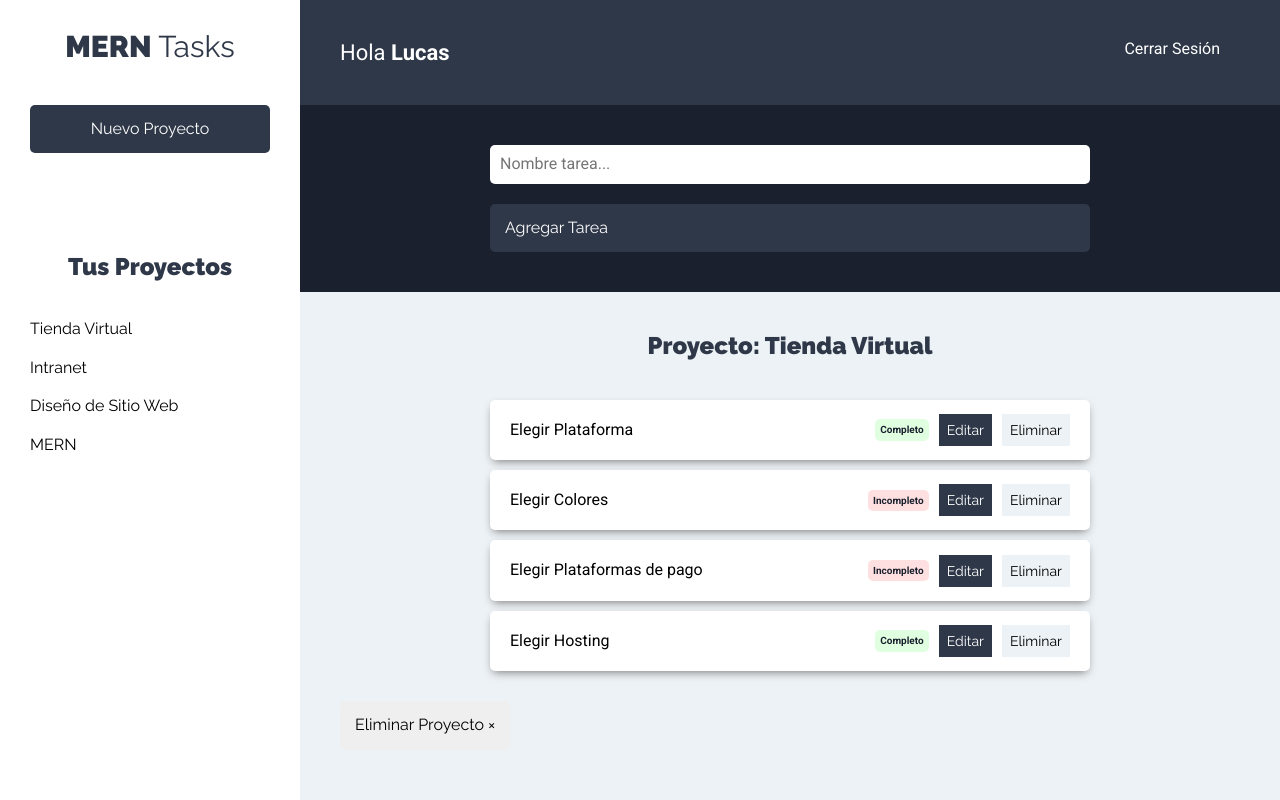
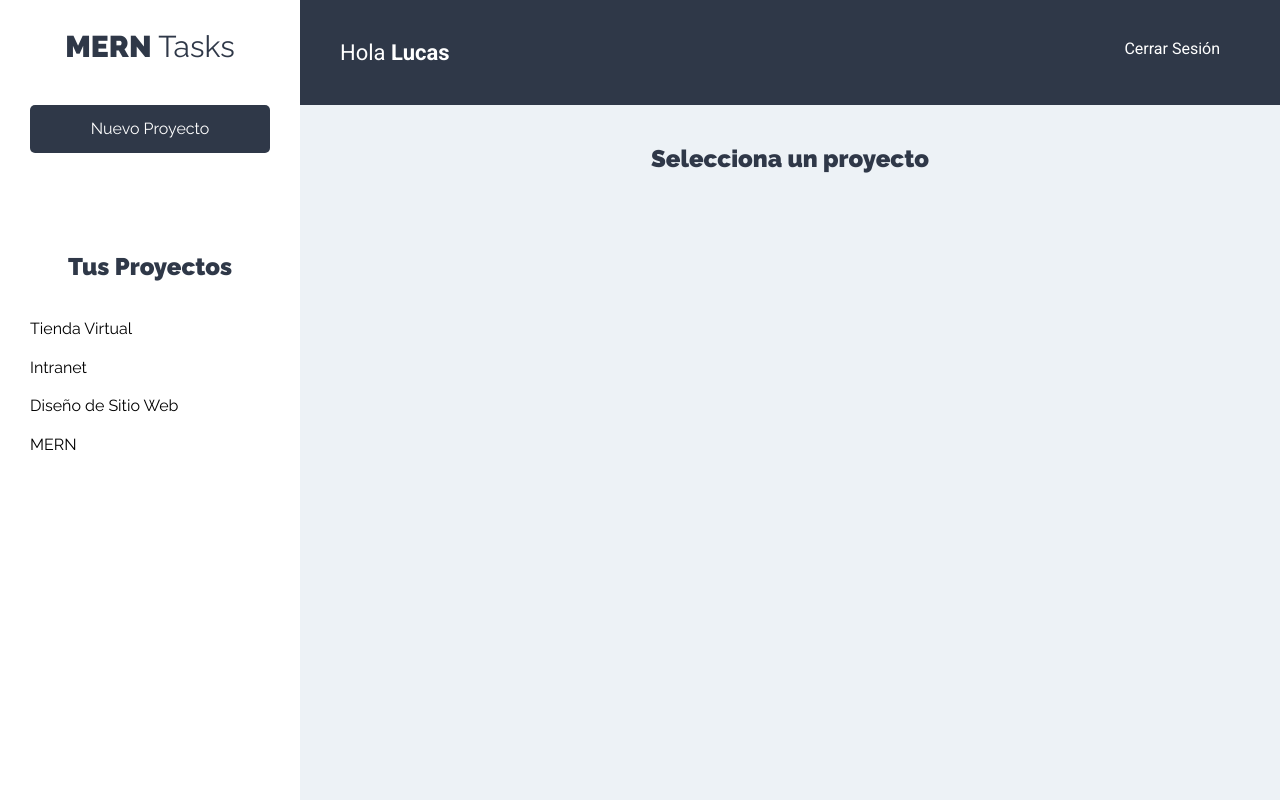
Before and after one commit to lucasjcordoba/MERNtasks, a React (Create React App) app: page /proyectos in a window 1280 px wide. Built offline with nearby package versions, Linux system fonts and the light colour scheme.

Commit message:
agregando, mostrando y eliminando proyectos

```diff
--- a/src/components/proyectos/ListadoProyectos.js
+++ b/src/components/proyectos/ListadoProyectos.js
@@ -3,6 +3,7 @@
 import proyectoContext from "../../context/proyectos/proyectoContext";
 
 const ListadoProyectos = () => {
+
   //Extraer proyectos de state inicial
   const proyectosContext = useContext(proyectoContext);
   const { proyectos, obtenerProyectos } = proyectosContext;
@@ -12,7 +13,9 @@
     obtenerProyectos();
   }, []);
 
-  if (proyectos.length === 0) return null;
+
+  //Revisar si proyectos tiene contenido
+  if (proyectos.length === 0) return <p>No hay proyectos, comienza creando uno</p>;
 
   return (
     <ul className="listado-proyectos">
--- a/src/components/tareas/FormTarea.js
+++ b/src/components/tareas/FormTarea.js
@@ -1,6 +1,18 @@
-import React from 'react'
+import React, { useContext } from "react";
+import proyectoContext from "../../context/proyectos/proyectoContext";
 
 const FormTarea = () => {
+
+  //Extraer si un proyecto está activo
+  const proyectosContext = useContext(proyectoContext);
+  const { proyecto } = proyectosContext;
+
+  //Si no hay proyecto seleccionado
+  if(!proyecto) return null;
+
+  //Array destructuring para extraer el proyecto actual
+  const [proyectoActual] = proyecto;
+
   return (
     <div className="formulario">
       <form action="">
@@ -23,6 +35,6 @@
       </form>
     </div>
   );
-}
+};
 
 export default FormTarea;
--- a/src/components/tareas/ListadoTareas.js
+++ b/src/components/tareas/ListadoTareas.js
@@ -1,33 +1,50 @@
-import React, { Fragment } from "react";
-import Tarea from '../tareas/Tarea'
+import React, { Fragment, useContext } from "react";
+import Tarea from "../tareas/Tarea";
+import proyectoContext from "../../context/proyectos/proyectoContext";
 
 const ListadoTareas = () => {
+  //Extraer proyectos de state inicial
+  const proyectosContext = useContext(proyectoContext);
+  const { proyecto, eliminarProyecto } = proyectosContext;
 
-    const tareasProyecto = [
-        { nombre: 'Elegir Plataforma', estado: true },
-        { nombre: 'Elegir Colores', estado: false },
-        { nombre: 'Elegir Plataformas de pago', estado: false },
-        { nombre: 'Elegir Hosting', estado: true },
-    ]
+  //Si no hay proyecto seleccionado
+  if(!proyecto) return <h2>Selecciona un proyecto</h2>
+
+  //Array destructuring para extraer el proyecto actual
+  const [proyectoActual] = proyecto;
+
+  const tareasProyecto = [
+    { nombre: "Elegir Plataforma", estado: true },
+    { nombre: "Elegir Colores", estado: false },
+    { nombre: "Elegir Plataformas de pago", estado: false },
+    { nombre: "Elegir Hosting", estado: true },
+  ];
+
+  const onClickEliminar = () => {
+    eliminarProyecto(proyectoActual.id)
+  }
+
   return (
-
     <Fragment>
-      <h2>Proyecto: Tienda Virtual</h2>
+      <h2>Proyecto: {proyectoActual.nombre}</h2>
 
       <ul className="listado-tareas">
-          {tareasProyecto.length === 0
-          ? (<li className="tarea"><p>No hay tareas</p></li>)
-          : tareasProyecto.map(tarea => (
-              <Tarea
-                tarea={tarea}
-              />
-          ))}
+        {tareasProyecto.length === 0 ? (
+          <li className="tarea">
+            <p>No hay tareas</p>
+          </li>
+        ) : (
+          tareasProyecto.map((tarea) => <Tarea tarea={tarea} />)
+        )}
       </ul>
 
       <button
         type="button"
         className="btn btn-eliminar"
-      >Eliminar Proyecto &times;</button>
+        onClick={onClickEliminar}
+        >
+        Eliminar Proyecto &times;
+      </button>
     </Fragment>
   );
 };
--- a/src/context/proyectos/proyectoReducer.js
+++ b/src/context/proyectos/proyectoReducer.js
@@ -3,7 +3,8 @@
   OBTENER_PROYECTOS,
   AGREGAR_PROYECTO,
   VALIDAR_FORMULARIO,
-  PROYECTO_ACTUAL
+  PROYECTO_ACTUAL,
+  ELIMINAR_PROYECTO
 } from "../../types";
 
 export default (state, action) => {
@@ -35,6 +36,12 @@
             ...state,
             proyecto: state.proyectos.filter( proyecto => proyecto.id === action.payload )
         }
+    case ELIMINAR_PROYECTO:
+      return {
+        ...state,
+        proyectos: state.proyectos.filter( proyecto => proyecto.id !== action.payload ),
+        proyecto: null
+    }
     default:
       return state;
   }
--- a/src/context/proyectos/proyectoState.js
+++ b/src/context/proyectos/proyectoState.js
@@ -10,6 +10,7 @@
   AGREGAR_PROYECTO,
   VALIDAR_FORMULARIO,
   PROYECTO_ACTUAL,
+  ELIMINAR_PROYECTO
 } from "../../types";
 
 const ProyectoState = (props) => {
@@ -65,9 +66,17 @@
   };
 
   // Selecciona el Proyecto que se elige
-  const proyectoActual = (proyectoId) => {
+  const proyectoActual = proyectoId => {
     dispatch({
       type: PROYECTO_ACTUAL,
+      payload: proyectoId,
+    });
+  };
+
+  //Elimina un proyecto
+  const eliminarProyecto = (proyectoId) => {
+    dispatch({
+      type: ELIMINAR_PROYECTO,
       payload: proyectoId,
     });
   };
@@ -79,12 +88,13 @@
         proyectos: state.proyectos,
         formulario: state.formulario,
         errorformulario: state.errorformulario,
-        proyecto: state.pryecto,
+        proyecto: state.proyecto,
         mostrarFormulario,
         obtenerProyectos,
         agregarProyecto,
         mostrarError,
-        proyectoActual
+        proyectoActual,
+        eliminarProyecto
       }}
     >
       {props.children}
--- a/src/types/index.js
+++ b/src/types/index.js
@@ -3,3 +3,4 @@
 export const AGREGAR_PROYECTO = "AGREGAR_PROYECTO";
 export const VALIDAR_FORMULARIO = "VALIDAR_FORMULARIO";
 export const PROYECTO_ACTUAL = "PROYECTO_ACTUAL";
+export const ELIMINAR_PROYECTO = "ELIMINAR_PROYECTO";
```
Lines whose indentation alone changed are shown as unchanged.
